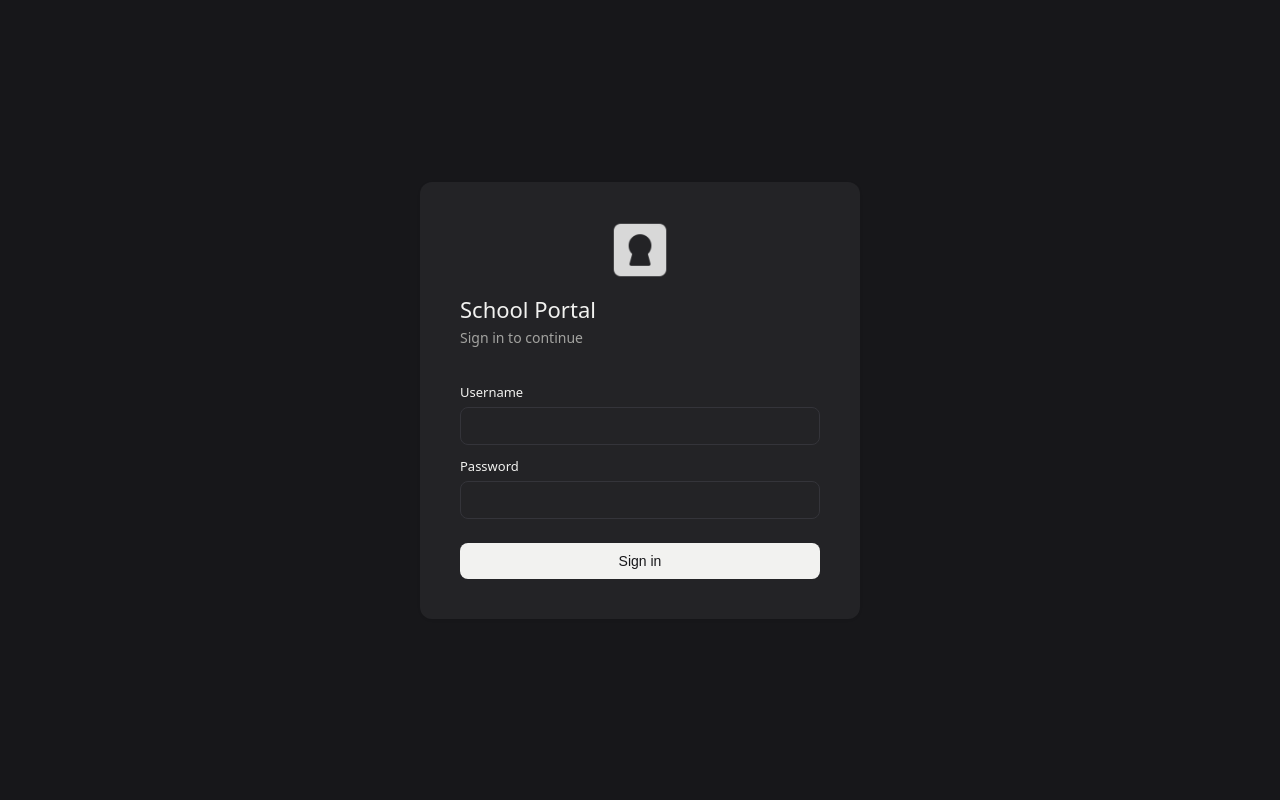
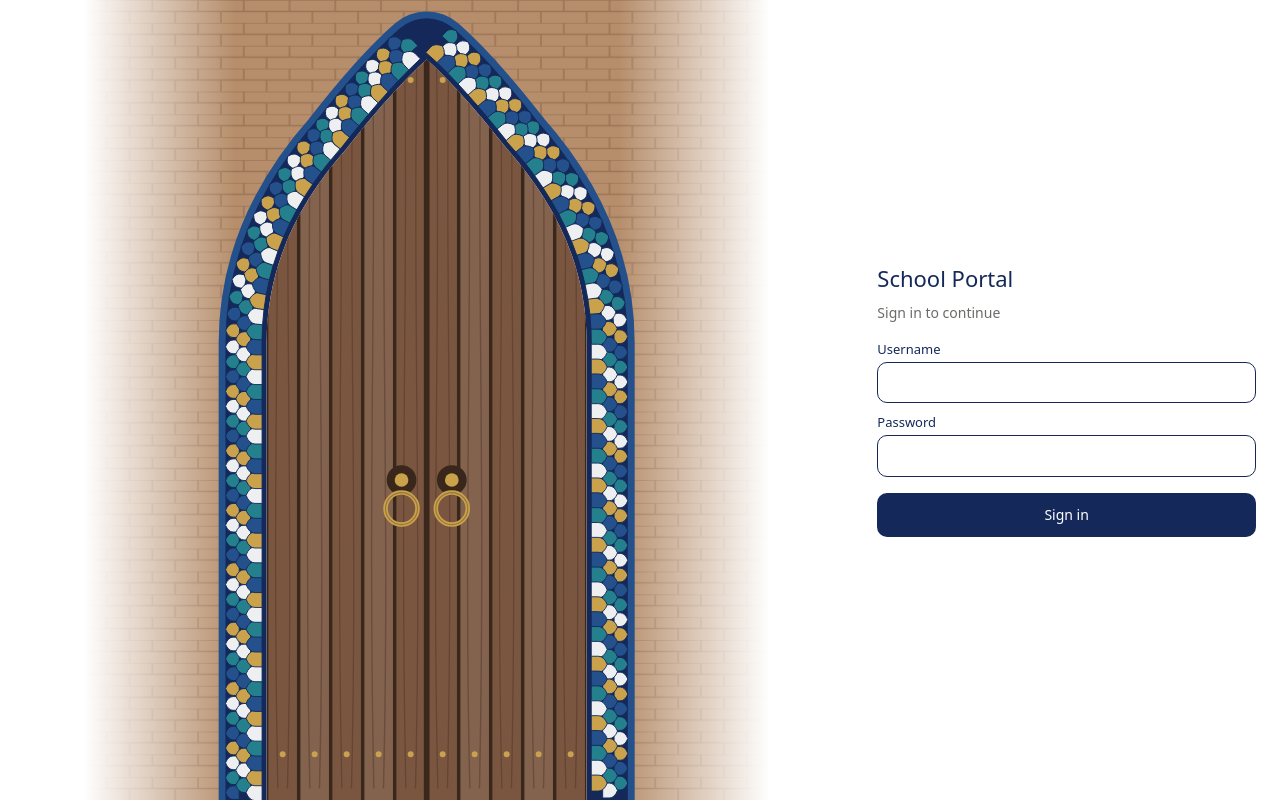
Before and after one commit to shcoolapp/SchoolApp, a React app in the folder frontend/: page / in a window 1280 px wide. Built offline with nearby package versions, Linux system fonts and the light colour scheme; no server answers; the HTML template or start-up script is replaced by a standard one.

Commit message:
Add files via upload

```diff
--- a/frontend/src/pages/Login.jsx
+++ b/frontend/src/pages/Login.jsx
@@ -1,7 +1,10 @@
-import { useState } from 'react';
+import { useRef, useState } from 'react';
 import { useNavigate } from 'react-router-dom';
 import { api, setToken, setStoredUser } from '../api/client';
 import { useTranslation } from '../i18n/translations';
+import DoorScene from '../components/doorScene/DoorScene';
+import { paletteVars } from '../components/doorScene/doorConfig';
+import '../components/doorScene/doorLogin.css';
 
 export default function Login() {
   const [username, setUsername] = useState('');
@@ -10,6 +13,7 @@ export default function Login() {
   const [loading, setLoading] = useState(false);
   const navigate = useNavigate();
   const t = useTranslation();
+  const door = useRef(null);
 
   async function handleSubmit(e) {
     e.preventDefault();
@@ -19,90 +23,57 @@ export default function Login() {
       return;
     }
     setLoading(true);
+    door.current?.play(); // the door opens and keeps looping while we wait for the server
     try {
       const { token, user } = await api.login(username, password);
       setToken(token);
       setStoredUser(user);
-      navigate('/dashboard');
+      door.current.success(() => navigate('/dashboard')); // fade to white, then enter the portal
     } catch (err) {
       setError(err.message);
-    } finally {
+      door.current?.fail(); // the door shuts again
       setLoading(false);
     }
   }
 
   return (
-    <div style={styles.wrap}>
-      <form style={styles.card} onSubmit={handleSubmit}>
-        <img src="/icons/login.png" alt="" style={styles.icon} />
-        <h1 style={styles.title}>{t('appName')}</h1>
-        <p style={styles.subtitle}>{t('signInToContinue')}</p>
+    <div className="door-login" style={paletteVars}>
+      <div className="door-login__scene">
+        <DoorScene ref={door} />
+      </div>
 
-        <label style={styles.label}>{t('username')}</label>
+      <form className="door-login__panel" onSubmit={handleSubmit}>
+        <h1>{t('appName')}</h1>
+        <p className="door-login__sub">{t('signInToContinue')}</p>
+
+        <div>
+          <label htmlFor="login-username">{t('username')}</label>
           <input
-          style={styles.input}
+            id="login-username"
             type="text"
+            autoComplete="username"
             value={username}
             onChange={(e) => setUsername(e.target.value)}
           />
+        </div>
 
-        <label style={styles.label}>{t('password')}</label>
+        <div>
+          <label htmlFor="login-password">{t('password')}</label>
           <input
-          style={styles.input}
+            id="login-password"
             type="password"
+            autoComplete="current-password"
             value={password}
             onChange={(e) => setPassword(e.target.value)}
           />
+        </div>
 
-        {error && <p style={styles.error}>{error}</p>}
+        {error && <p className="door-login__error" role="alert">{error}</p>}
 
-        <button style={styles.button} type="submit" disabled={loading}>
+        <button type="submit" disabled={loading}>
           {loading ? t('signingIn') : t('signIn')}
         </button>
       </form>
     </div>
   );
 }
-
-const styles = {
-  wrap: {
-    minHeight: '100vh',
-    display: 'flex',
-    alignItems: 'center',
-    justifyContent: 'center',
-    background: 'var(--bg)'
-  },
-  card: {
-    background: 'var(--surface)',
-    padding: '2.5rem',
-    borderRadius: '12px',
-    boxShadow: '0 1px 3px rgba(0,0,0,0.1)',
-    width: '360px',
-    display: 'flex',
-    flexDirection: 'column'
-  },
-  title: { fontSize: '1.375rem', fontWeight: 500, margin: '0 0 4px', color: 'var(--text-primary)' },
-  icon: { width: '3.5rem', height: '3.5rem', margin: '0 auto 16px', filter: 'var(--icon-filter, none)' },
-  subtitle: { fontSize: '0.875rem', color: 'var(--text-secondary)', margin: '0 0 24px' },
-  label: { fontSize: '0.812rem', fontWeight: 500, marginBottom: '6px', marginTop: '12px', color: 'var(--text-primary)' },
-  input: {
-    padding: '10px 12px',
-    borderRadius: '8px',
-    border: '1px solid var(--border)',
-    background: 'var(--surface)',
-    color: 'var(--text-primary)',
-    fontSize: '0.875rem'
-  },
-  button: {
-    marginTop: '24px',
-    padding: '10px',
-    borderRadius: '8px',
-    border: 'none',
-    background: 'var(--accent)',
-    color: 'var(--accent-text)',
-    fontWeight: 500,
-    fontSize: '0.875rem',
-    cursor: 'pointer'
-  },
-  error: { color: '#c0392b', fontSize: '0.812rem', marginTop: '12px' }
-};
```
Lines whose indentation alone changed are shown as unchanged.
